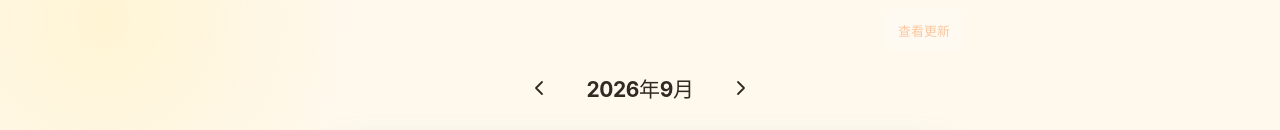
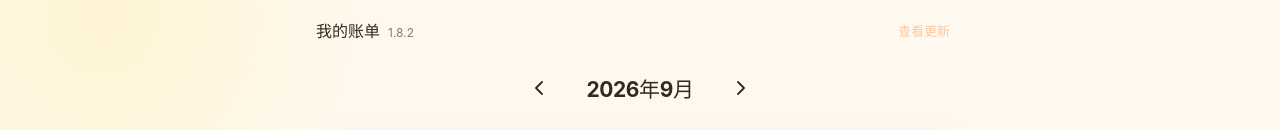
Before and after one commit to GsmhKor/my-ledger, a React (Vite) app: page / in a window 1280 px wide. Shown: the top 130 px of the page. Built offline with nearby package versions, Linux system fonts and the light colour scheme.

Commit message:
升级 1.8.2

```diff
--- a/package.json
+++ b/package.json
@@ -1,7 +1,7 @@
 {
   "name": "my-ledger",
   "private": true,
-  "version": "1.8.1",
+  "version": "1.8.2",
   "type": "module",
   "scripts": {
     "dev": "vite",
--- a/src/App.css
+++ b/src/App.css
@@ -1,5 +1,7 @@
 .app-shell { min-height: 100vh; min-height: 100dvh; }
 .app-update-toolbar { width: min(100%, 680px); display: flex; align-items: center; justify-content: flex-end; flex-wrap: wrap; gap: 8px 12px; margin: 0 auto; padding: calc(env(safe-area-inset-top) + 8px) 16px 0; }
+.app-brand { display: inline-flex; align-items: baseline; gap: 8px; margin-right: auto; color: var(--text); font-size: 16px; white-space: nowrap; }
+.app-brand span { color: var(--muted); font-size: 12px; font-weight: 400; }
 .app-update-toolbar button, .app-update-notice button { min-height: 44px; padding: 10px 14px; border-radius: 14px; color: var(--accent); background: var(--surface); font-size: 13px; }
 .app-update-toolbar > span { width: 100%; color: var(--muted); font-size: 13px; text-align: right; }
 .app-update-notice { width: min(calc(100% - 32px), 648px); display: flex; align-items: center; gap: 12px; margin: 10px auto 0; padding: 12px; border: 1px solid var(--separator); border-radius: 16px; background: var(--surface); }
@@ -111,7 +113,7 @@
 .privacy-banner { min-height: 126px; display: flex; align-items: center; gap: 8px; overflow: hidden; padding: 10px 17px 9px 5px; border: 1px solid color-mix(in srgb, var(--sunny) 42%, transparent); border-radius: 20px; background: linear-gradient(135deg, color-mix(in srgb, var(--sunny) 22%, var(--surface)), color-mix(in srgb, var(--accent) 10%, var(--surface))); }
 .privacy-banner img { width: 145px; height: 104px; flex: 0 0 auto; object-fit: contain; transform: scale(.7); transform-origin: center; }
 .privacy-banner div { min-width: 0; display: flex; flex-direction: column; gap: 6px; }.privacy-banner strong { font-size: 16px; }.privacy-banner span { color: var(--muted); font-size: 12px; line-height: 1.5; }
-.app-info { display: flex; flex-direction: column; align-items: center; padding: 38px 10px 0; }.mini-app-icon { width: 58px; height: 58px; display: block; margin-bottom: 11px; border-radius: 16px; object-fit: cover; box-shadow: 0 8px 18px rgba(218, 116, 30, .24); }.app-info strong { font-size: 16px; }.app-info span, .app-info p { margin: 4px 0 0; color: var(--muted); font-size: 11px; }
+.mini-app-icon { width: 58px; height: 58px; display: block; margin-bottom: 11px; border-radius: 16px; object-fit: cover; box-shadow: 0 8px 18px rgba(218, 116, 30, .24); }
 .sheet-backdrop { position: fixed; z-index: 100; inset: 0; display: flex; align-items: flex-end; justify-content: center; background: rgba(0,0,0,.38); animation: fade-in .18s ease-out; }
 .editor-sheet { width: min(100%, 680px); max-height: 94vh; max-height: 94dvh; overflow-y: auto; overscroll-behavior: contain; padding: 0 16px calc(20px + env(safe-area-inset-bottom)); border-radius: 26px 26px 0 0; background: var(--bg); animation: sheet-up .28s cubic-bezier(.2,.8,.2,1); }
 .sheet-header { position: sticky; z-index: 2; top: 0; height: 59px; display: grid; grid-template-columns: 70px 1fr 70px; align-items: center; margin: 0 -16px 10px; padding: 0 9px; background: color-mix(in srgb, var(--bg) 93%, transparent); -webkit-backdrop-filter: blur(12px); backdrop-filter: blur(12px); }
--- a/src/App.tsx
+++ b/src/App.tsx
@@ -50,6 +50,7 @@ function App() {
 
   return <div className="app-shell">
     <header className="app-update-toolbar">
+      {tab === 'home' && <strong className="app-brand">我的账单 <span>{__APP_VERSION__}</span></strong>}
       <button type="button" disabled={!appUpdate.ready || appUpdate.checking || appUpdate.updating} aria-busy={appUpdate.checking} onClick={() => void appUpdate.checkUpdate()}>{appUpdate.checking ? '检查中…' : '查看更新'}</button>
       {appUpdate.message && !appUpdate.available && <span role="status">{appUpdate.message}</span>}
     </header>
--- a/src/pages/SettingsPage.tsx
+++ b/src/pages/SettingsPage.tsx
@@ -60,6 +60,5 @@ export function SettingsPage({ transactions, dark, setDark, onRestore, onClear,
     </section>
     <h2 className="settings-section-title">危险操作</h2>
     <section className="settings-card danger-card"><button onClick={clear} disabled={!transactions.length}><span className="settings-icon red"><Icon name="trash" size={20} /></span><span>清空全部数据<small>删除此设备上的所有账单</small></span><Icon name="chevron-right" size={18} /></button></section>
-    <section className="app-info"><img className="mini-app-icon" src={`${import.meta.env.BASE_URL}pwa-192x192.png`} alt="我的账本图标" /><strong>我的账本</strong><span>版本 {__APP_VERSION__}</span><p>纯本地 · 无账号 · 无追踪</p></section>
   </main>
 }
```
Also changed, not shown: 2 other files (tests, documents, lock files or other folders).
